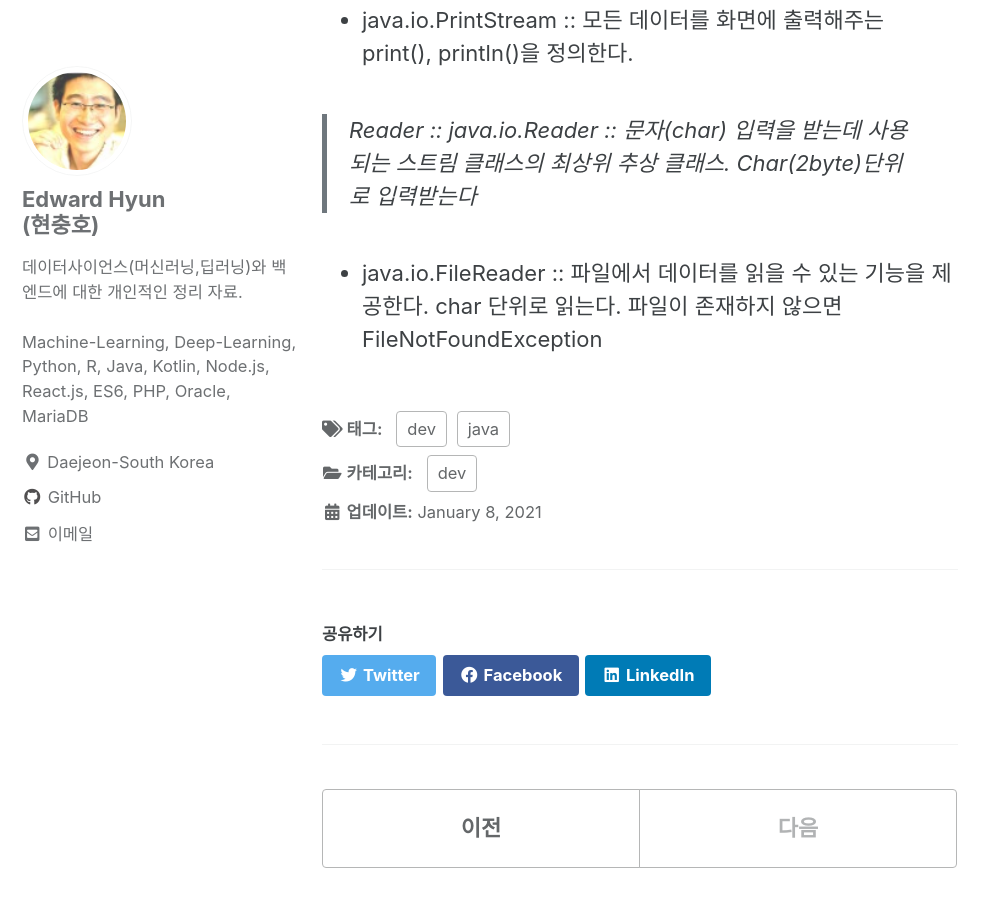
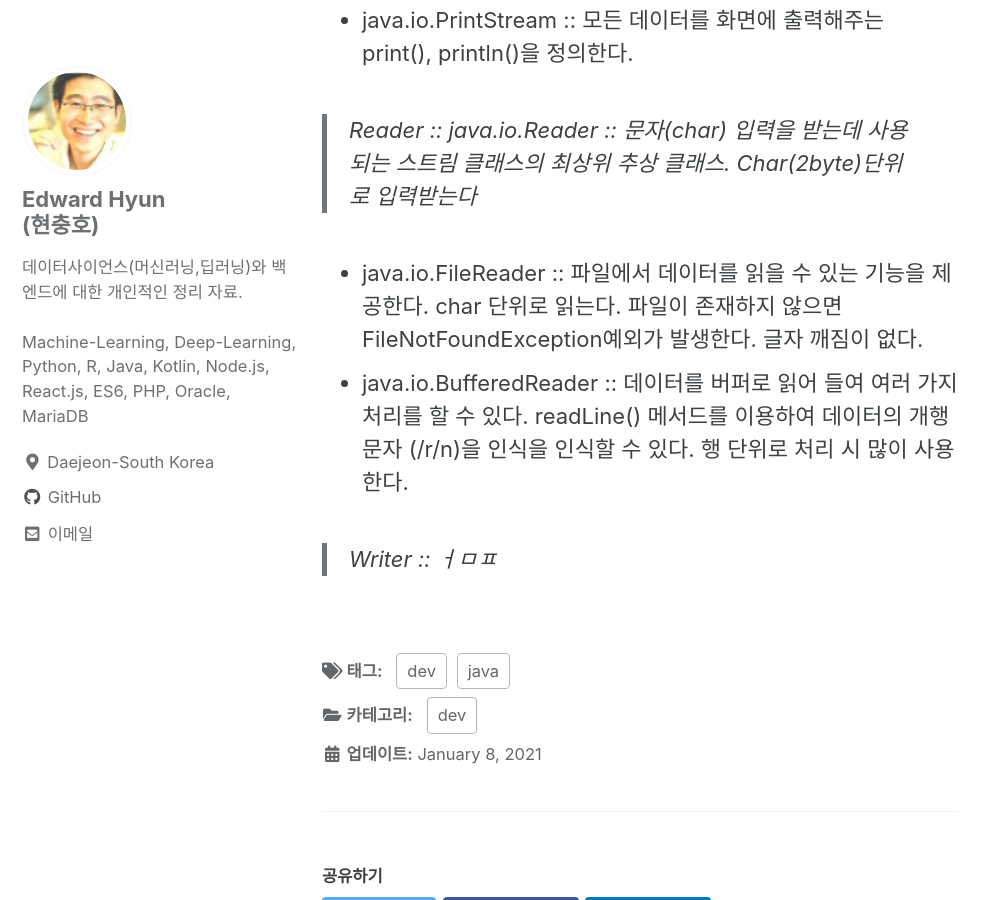
Before and after one commit to iamhch24/iamhch24.github.io, a Jekyll site: the page built from _posts/2021-01-08-[Study] 초보자를 위한 Java Programming.md, in a window 1280 px wide and 900 px high, scrolled down 6646 px. Shown: the whole window, without its empty margins (0-998 px from the left). Built offline with Jekyll 4.4.1, drawn with Linux system fonts in a browser that asks for light colours; cached includes are drawn as plain includes; some of the changed lines change nothing that is shown.

Commit message:
_posts/2021-01-08-[Study] 초보자를 위한 Java Programming.md updated from https://stackedit.io/

```diff
--- a/_posts/2021-01-08-[Study] 초보자를 위한 Java Programming.md
+++ b/_posts/2021-01-08-[Study] 초보자를 위한 Java Programming.md
@@ -144,7 +144,10 @@ public void m(){
 
 > Reader :: java.io.Reader :: 문자(char) 입력을 받는데 사용되는 스트림 클래스의 최상위 추상 클래스. Char(2byte)단위로 입력받는다
 
-* java.io.FileReader :: 파일에서 데이터를 읽을 수 있는 기능을 제공한다. char 단위로 읽는다. 파일이 존재하지 않으면 FileNotFoundException
+* java.io.FileReader :: 파일에서 데이터를 읽을 수 있는 기능을 제공한다. char 단위로 읽는다. 파일이 존재하지 않으면 FileNotFoundException예외가 발생한다. 글자 깨짐이 없다.
+* java.io.BufferedReader :: 데이터를 버퍼로 읽어 들여 여러 가지 처리를 할 수 있다. readLine() 메서드를 이용하여 데이터의 개행문자 (/r/n)을 인식을 인식할 수 있다. 행 단위로 처리 시 많이 사용한다.
+
+> Writer :: ㅓㅁㅍ
 
 
 
@@ -152,8 +155,8 @@ public void m(){
 
 
 <!--stackedit_data:
-eyJoaXN0b3J5IjpbMjA0OTYzNDQyMCwtMTM1NzI0OTc0MywxOD
-EwNTY4OTkyLC0xNzgzNDY3MDQ3LC0xMTQ3Nzg0MjM2LC0xMTc4
-Mjc1NzI1LDE2MzQwODExMjcsNTA0NzE0NDQsMTk2NzI3ODc3OS
-wtMTI2NDQ0NDc3M119
+eyJoaXN0b3J5IjpbLTE2MjQxNjA4ODAsLTEzNTcyNDk3NDMsMT
+gxMDU2ODk5MiwtMTc4MzQ2NzA0NywtMTE0Nzc4NDIzNiwtMTE3
+ODI3NTcyNSwxNjM0MDgxMTI3LDUwNDcxNDQ0LDE5NjcyNzg3Nz
+ksLTEyNjQ0NDQ3NzNdfQ==
 -->
```
